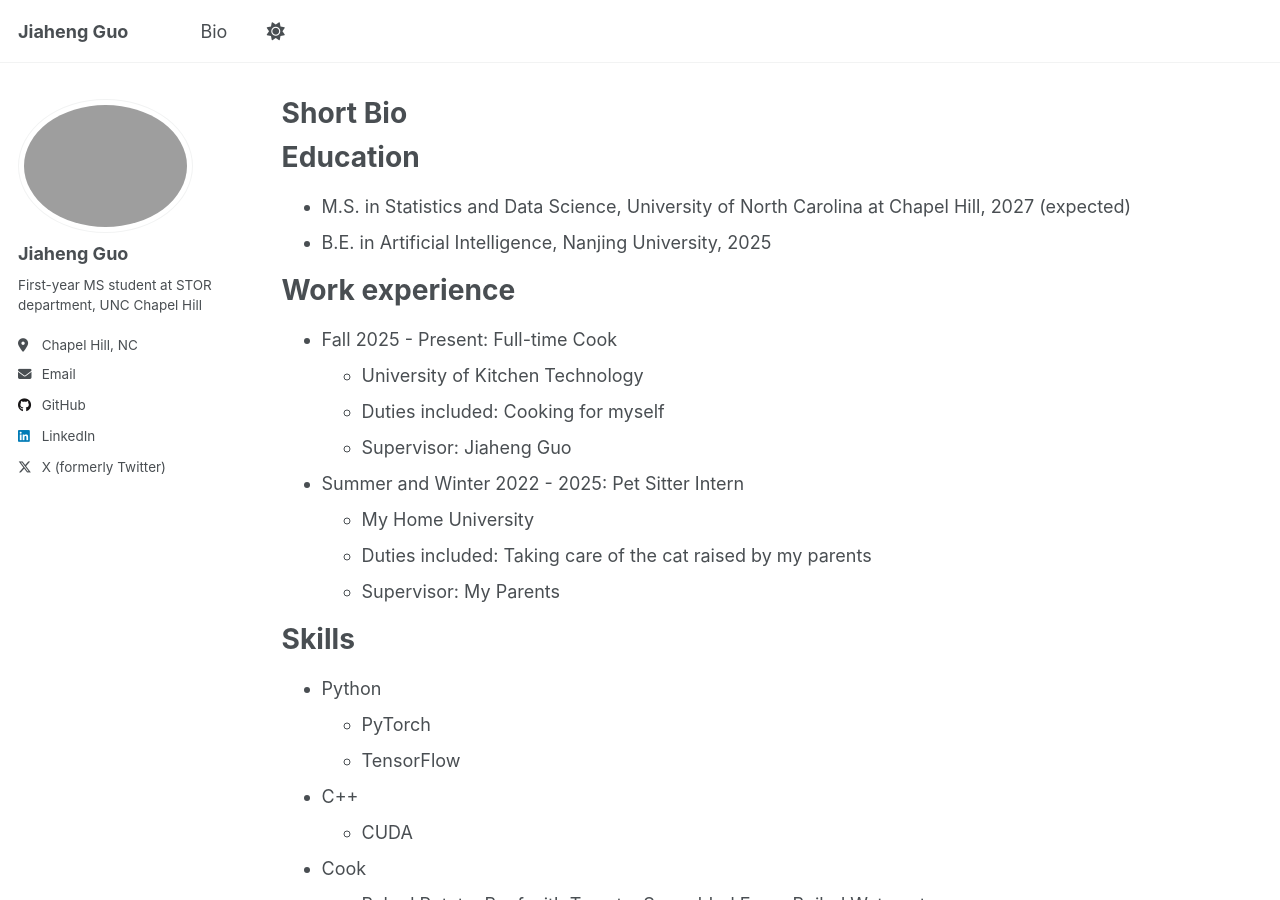
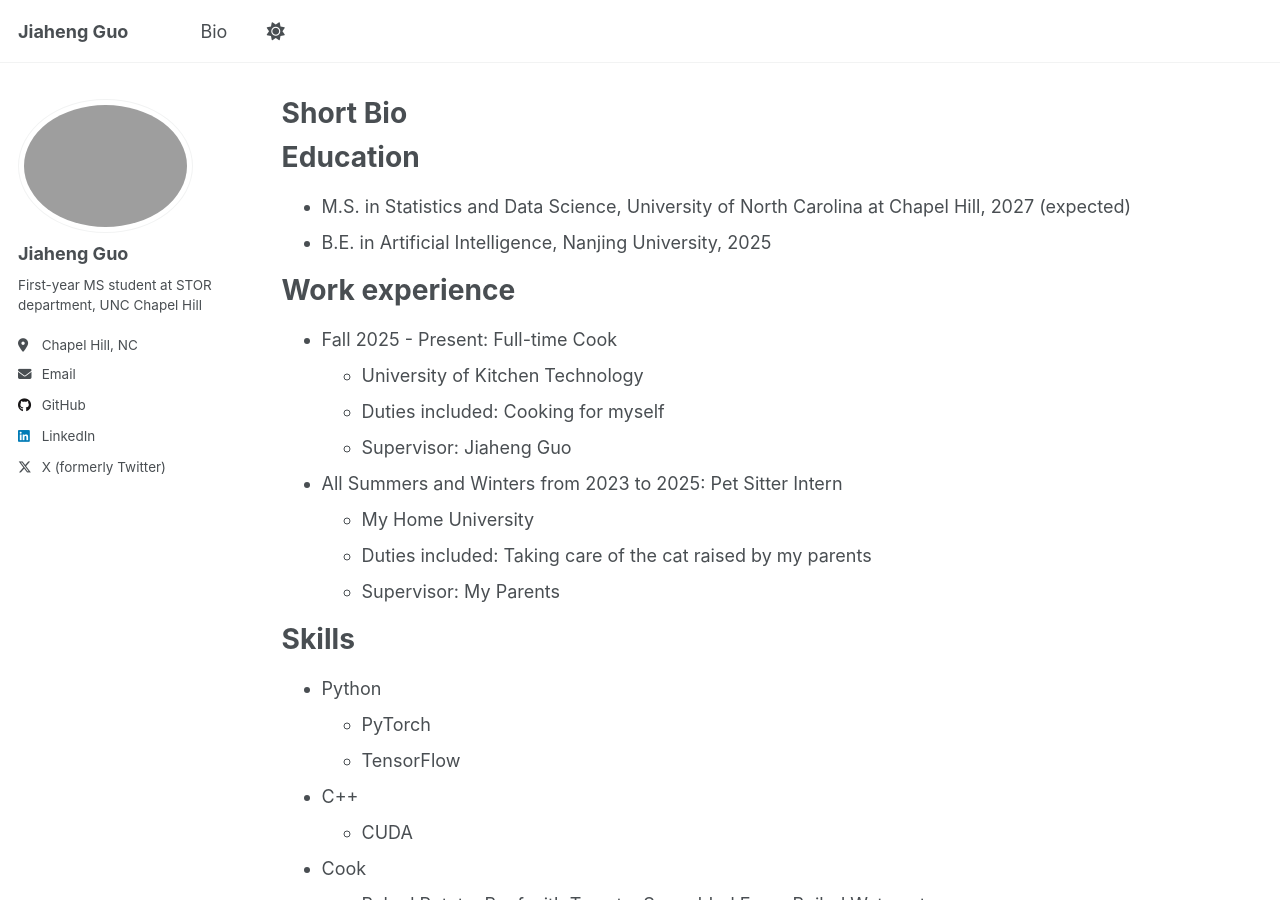
Before and after one commit to jiaheng-guo/jiaheng-guo.github.io, a Jekyll site: the page built from _pages/cv.md, in a window 1280 px wide and 900 px high. Built offline with Jekyll 4.4.1, drawn with Linux system fonts in a browser that asks for light colours; a script that is not in the unit is left out.

Commit message:
regular update

```diff
--- a/_pages/cv.md
+++ b/_pages/cv.md
@@ -36,7 +36,7 @@ Work experience
   * Duties included: Cooking for myself
   * Supervisor: Jiaheng Guo
 
-* Summer and Winter 2022 - 2025: Pet Sitter Intern
+* All Summers and Winters from 2023 to 2025: Pet Sitter Intern
   * My Home University
   * Duties included: Taking care of the cat raised by my parents
   * Supervisor: My Parents
```
